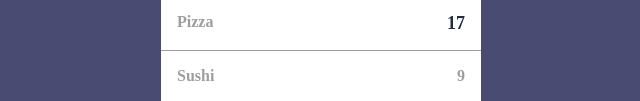
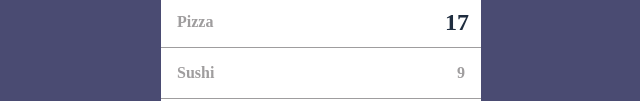
Before and after one commit to Intelligence247/loop2step4, a plain HTML site: page index.html in a window 1280 px wide. In both pictures the pointer is over the element "17". Shown: the part 367-468 px from the top of the page, without its empty margins (319-959 px from the left). Drawn offline with Linux system fonts and the light colour scheme.

Commit message:
fix:scale

```diff
--- a/style.css
+++ b/style.css
@@ -115,13 +115,8 @@ section img {
     border: none;
 }
 
-.list:hover {
+.list:hover p:nth-child(2) {
     color: #1f2d3f;
-    font-size: 18px;
+    transform: scale(1.5);
     cursor: pointer;
 }
-
-.list p:first-child {
-    color: #9f9d9e;
-    font-size: 16px;
-}
```
